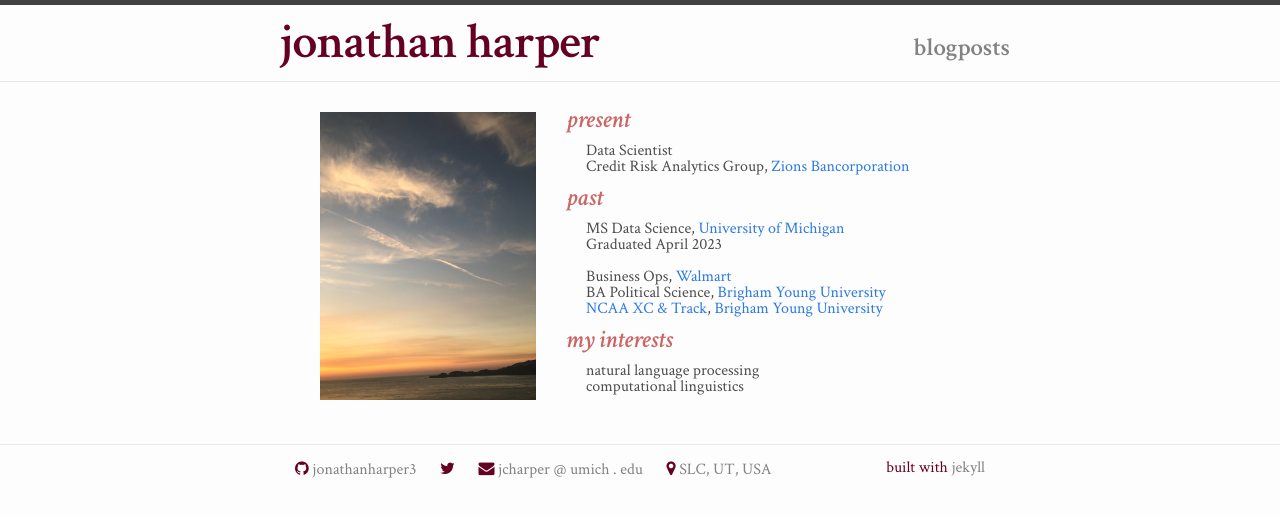
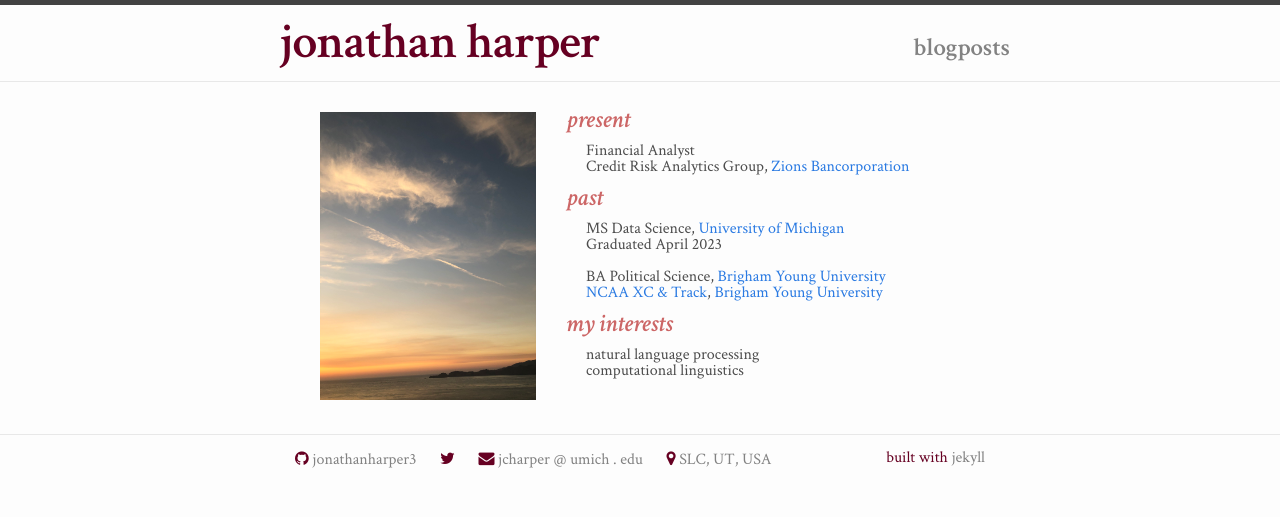
Before and after one commit to jonathanharper3/jonathanharper3.github.io, a Jekyll site: the page built from index.html, in a window 1280 px wide. Shown: the top 517 px of the page. Built offline with Jekyll 4.4.1, drawn with Linux system fonts in a browser that asks for light colours; nearby versions of some CDN libraries.

Commit message:
Update index.html

```diff
--- a/index.html
+++ b/index.html
@@ -10,7 +10,7 @@ layout: default
   <h2 class="section-head">present</h2>
   <div class="section-text">
     <p>
-    Data Scientist
+    Financial Analyst
     <br>
     Credit Risk Analytics Group, <a href="https://zionsbancorporation.com/overview/corporate-profile/default.aspx">Zions Bancorporation</a>
     </p>
@@ -23,8 +23,7 @@ layout: default
     <br>
     Graduated April 2023
     <br><br>
-    Business Ops, <a href="http://www.walmart.com/" target="_blank">Walmart</a>
-    <br>BA Political Science, <a href="http://byu.edu/" target="_blank">Brigham Young University</a>
+    BA Political Science, <a href="http://byu.edu/" target="_blank">Brigham Young University</a>
     <br><a href="https://tf.tfrrs.org/athletes/4518571/BYU/Jonathan_Harper.html">NCAA XC & Track</a>, <a href="https://byucougars.com/home/m-cross-country" target="_blank">Brigham Young University</a>
     <br></p>
   </div>
```
